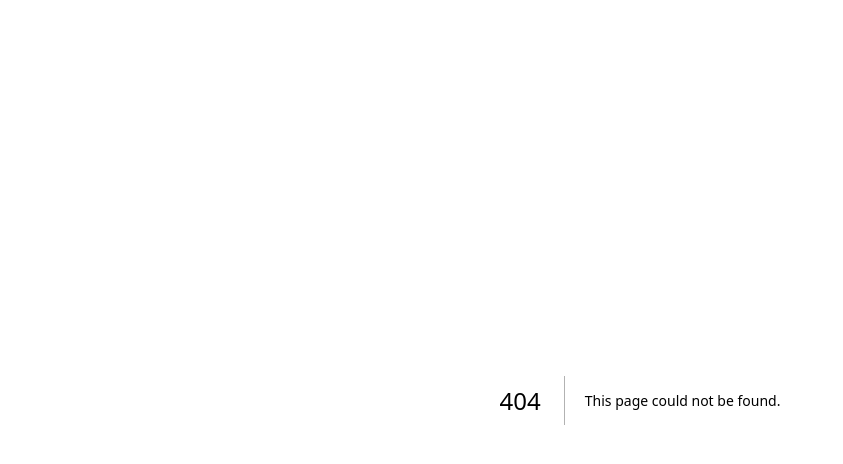
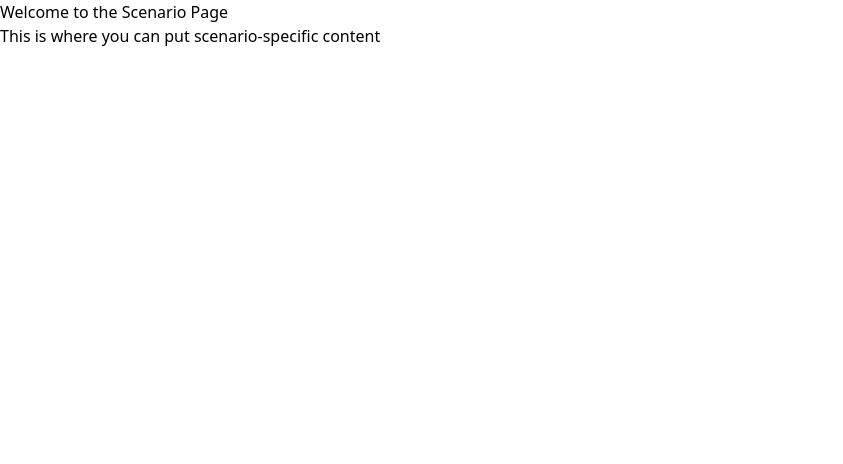
Before and after one commit to thomask902/Clinical-Clarity, a Next.js app in the folder client/: page /scenario in a window 1280 px wide. Before the commit this address had no page. Shown: the top 464 px of the page, without its empty margins (0-843 px from the left). Built offline with nearby package versions, Linux system fonts and the light colour scheme.

Commit message:
Created scenario page, created test button component

```diff
--- /dev/null
+++ b/client/src/components/TestButton.js
@@ -0,0 +1,16 @@
+import React from 'react';
+
+function TestButton() {
+  const handleClick = () => {
+    console.log("Button was clicked!");
+    alert("Button was clicked!");
+  };
+
+  return (
+    <button onClick={handleClick}>
+      Click Me
+    </button>
+  );
+}
+
+export default TestButton;
--- /dev/null
+++ b/client/src/pages/scenario.js
@@ -0,0 +1,17 @@
+import React from 'react';
+
+function ScenarioPage() {
+    return (
+        <div>
+            <h1>
+                Welcome to the Scenario Page
+            </h1>
+            <p>
+                This is where you can put scenario-specific content
+            </p>
+        </div>
+
+    );
+}
+
+export default ScenarioPage;
```
